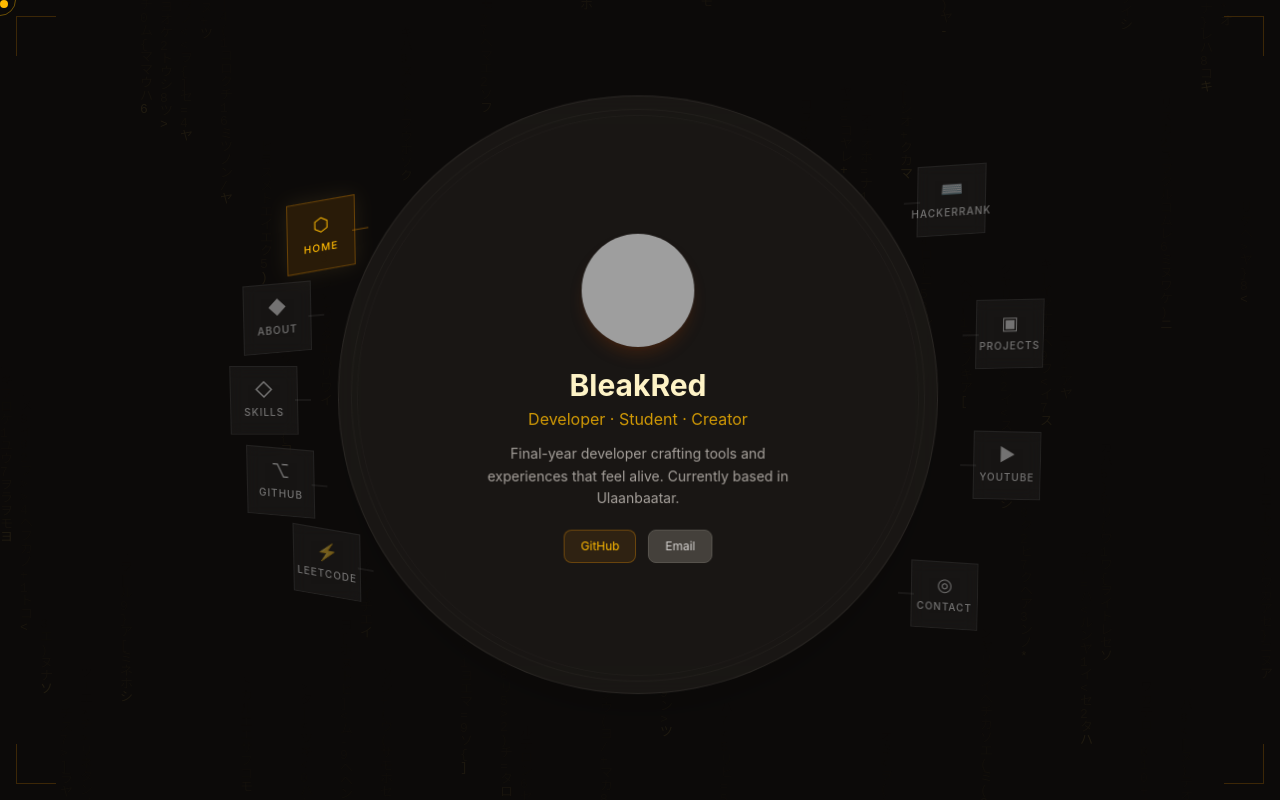
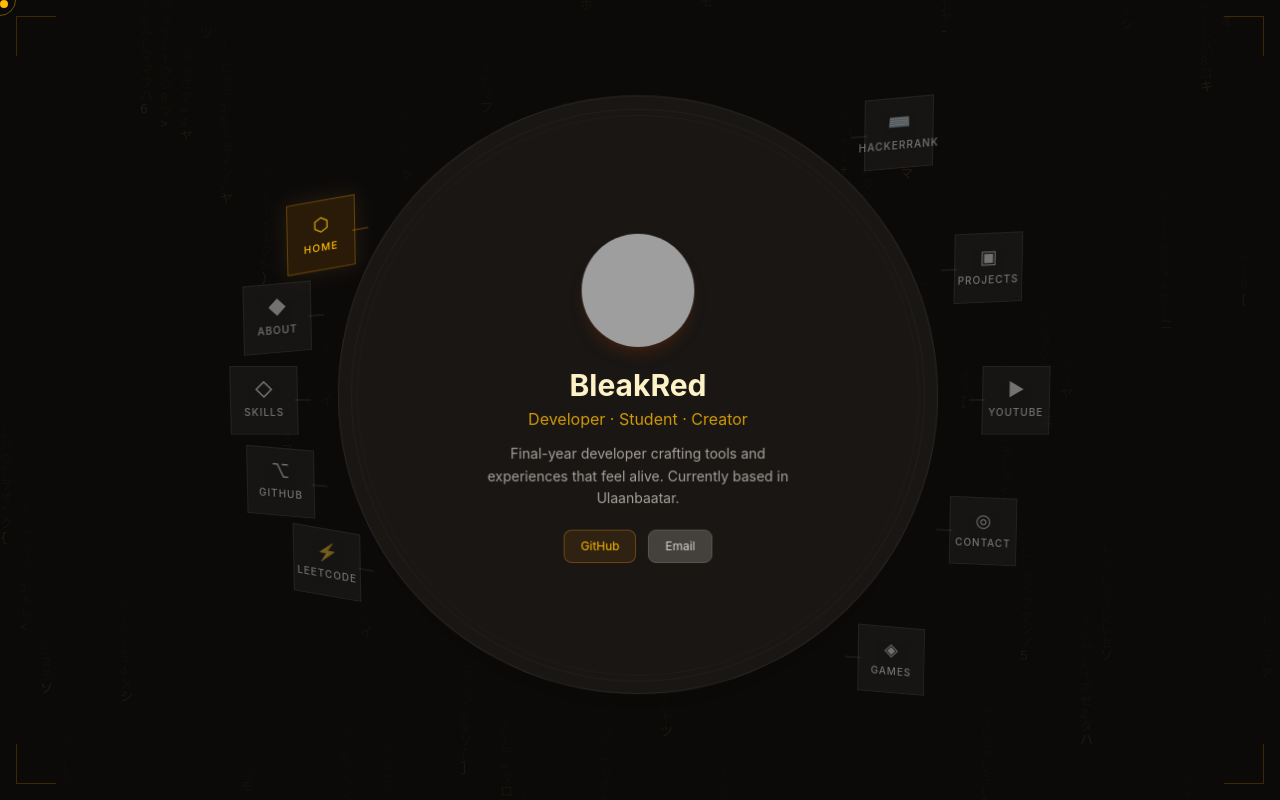
Before and after one commit to 0Orchlon/Portfolio, an Astro site: page / in a window 1280 px wide. Built offline with nearby package versions, Linux system fonts and the light colour scheme; Astro itself is replaced by a stand-in of ours; grey boxes are pictures that could not be loaded.

Commit message:
added games lol

```diff
--- a/src/components/Hub.tsx
+++ b/src/components/Hub.tsx
@@ -8,10 +8,11 @@ import YouTubeSection from './sections/YouTubeSection';
 import ContactSection from './sections/ContactSection';
 import LeetCodeSection from './sections/LeetCodeSection';
 import HackerRankSection from './sections/HackerRankSection';
+import GamesSection from './sections/GamesSection';
 import MouseTracker from './MouseTracker';
 import CodeRain from './CodeRain';
 
-type Section = 'home' | 'about' | 'skills' | 'github' | 'leetcode' | 'hackerrank' | 'projects' | 'youtube' | 'contact';
+type Section = 'home' | 'about' | 'skills' | 'github' | 'leetcode' | 'hackerrank' | 'projects' | 'youtube' | 'contact' | 'games';
 
 interface Props {
   avatar: string;
@@ -47,6 +48,7 @@ const NAV_ITEMS: { id: Section; label: string; icon: string; side: 'left' | 'rig
   { id: 'projects', label: 'Projects', icon: '▣', side: 'right' },
   { id: 'youtube', label: 'YouTube', icon: '▶', side: 'right' },
   { id: 'contact', label: 'Contact', icon: '◎', side: 'right' },
+  { id: 'games', label: 'Games', icon: '◈', side: 'right' },
 ];
 
 function NavButton({ label, icon, active, onClick, side, skew, mobile }: {
@@ -137,6 +139,7 @@ export default function Hub(props: Props) {
       case 'projects': return <ProjectsSection projects={props.projects} github={props.github} />;
       case 'youtube': return <YouTubeSection videos={props.youtubeVideos} />;
       case 'contact': return <ContactSection {...common} />;
+      case 'games': return <GamesSection />;
     }
   };
 
--- /dev/null
+++ b/src/components/games/Game2048.tsx
@@ -0,0 +1,109 @@
+import { useEffect, useState, useCallback } from 'react';
+
+const COLORS: Record<number, string> = {
+  2: '#efe8d6', 4: '#ede0c8', 8: '#f2b179', 16: '#f59563',
+  32: '#f67c5f', 64: '#f65e3b', 128: '#edcf72', 256: '#edcc61',
+  512: '#edc850', 1024: '#edc53f', 2048: '#edc22e',
+};
+
+function emptyGrid(): number[][] {
+  return Array.from({ length: 4 }, () => Array(4).fill(0));
+}
+
+function addTile(grid: number[][]) {
+  const cells: [number, number][] = [];
+  for (let r = 0; r < 4; r++)
+    for (let c = 0; c < 4; c++)
+      if (!grid[r][c]) cells.push([r, c]);
+  if (!cells.length) return;
+  const [r, c] = cells[Math.floor(Math.random() * cells.length)];
+  grid[r][c] = Math.random() < 0.9 ? 2 : 4;
+}
+
+function slide(row: number[]) {
+  const f = row.filter(v => v);
+  const missing = 4 - f.length;
+  return [...Array(missing).fill(0), ...f];
+}
+
+function merge(row: number[]): [number[], number] {
+  let score = 0;
+  const r = slide(row);
+  for (let i = 3; i > 0; i--) {
+    if (r[i] && r[i] === r[i - 1]) {
+      r[i] *= 2;
+      score += r[i];
+      r[i - 1] = 0;
+    }
+  }
+  return [slide(r), score];
+}
+
+function transpose(g: number[][]) {
+  return g[0].map((_, i) => g.map(r => r[i]));
+}
+
+export default function Game2048() {
+  const [grid, setGrid] = useState<number[][]>(() => {
+    const g = emptyGrid();
+    addTile(g);
+    addTile(g);
+    return g;
+  });
+  const [score, setScore] = useState(0);
+
+  const move = useCallback((dir: 'left' | 'right' | 'up' | 'down') => {
+    setGrid(prev => {
+      let g = prev.map(r => [...r]);
+      let add = 0;
+      if (dir === 'left') g = g.map(r => { const [n, s] = merge(r.reverse()); add += s; return n.reverse(); });
+      if (dir === 'right') g = g.map(r => { const [n, s] = merge(r); add += s; return n; });
+      if (dir === 'up') { g = transpose(g); g = g.map(r => { const [n, s] = merge(r.reverse()); add += s; return n.reverse(); }); g = transpose(g); }
+      if (dir === 'down') { g = transpose(g); g = g.map(r => { const [n, s] = merge(r); add += s; return n; }); g = transpose(g); }
+      setScore(s => s + add);
+      const changed = prev.some((r, i) => r.some((v, j) => v !== g[i][j]));
+      if (changed) addTile(g);
+      return g;
+    });
+  }, []);
+
+  useEffect(() => {
+    const handleKey = (e: KeyboardEvent) => {
+      const map: Record<string, 'left' | 'right' | 'up' | 'down'> = { ArrowLeft: 'left', ArrowRight: 'right', ArrowUp: 'up', ArrowDown: 'down' };
+      const d = map[e.key];
+      if (d) { e.preventDefault(); move(d); }
+    };
+    window.addEventListener('keydown', handleKey);
+    return () => window.removeEventListener('keydown', handleKey);
+  }, [move]);
+
+  const restart = () => {
+    const g = emptyGrid();
+    addTile(g);
+    addTile(g);
+    setGrid(g);
+    setScore(0);
+  };
+
+  const cellBg = (v: number) => COLORS[v] || '#3c2f1f';
+  const textColor = (v: number) => (v <= 4 ? '#776e65' : '#f9f6f2');
+
+  return (
+    <div className="flex flex-col items-center gap-2">
+      <div className="flex items-center gap-4 text-sm text-stone-400">
+        <span>Score: {score}</span>
+        <button onClick={restart} className="text-amber-400 hover:text-amber-300">New</button>
+      </div>
+      <div className="grid grid-cols-4 gap-2 p-3 rounded bg-stone-800/80" style={{ width: 220 }}>
+        {grid.flat().map((v, i) => (
+          <div key={i}
+            className="flex items-center justify-center rounded font-bold"
+            style={{ backgroundColor: cellBg(v), color: textColor(v), aspectRatio: '1', fontSize: v > 999 ? 14 : v > 99 ? 16 : 20 }}>
+            {v || ''}
+          </div>
+        ))}
+      </div>
+      <p className="text-xs text-stone-500">Arrow keys to slide</p>
+    </div>
+  );
+}
--- /dev/null
+++ b/src/components/games/Minesweeper.tsx
@@ -0,0 +1,104 @@
+import { useState, useCallback } from 'react';
+
+const ROWS = 8;
+const COLS = 8;
+const MINES = 10;
+
+type Cell = { mine: boolean; revealed: boolean; flagged: boolean; adjacent: number };
+
+function initGrid(): Cell[][] {
+  const g: Cell[][] = Array.from({ length: ROWS }, () =>
+    Array.from({ length: COLS }, () => ({ mine: false, revealed: false, flagged: false, adjacent: 0 }))
+  );
+  let placed = 0;
+  while (placed < MINES) {
+    const r = Math.floor(Math.random() * ROWS);
+    const c = Math.floor(Math.random() * COLS);
+    if (!g[r][c].mine) { g[r][c].mine = true; placed++; }
+  }
+  for (let r = 0; r < ROWS; r++)
+    for (let c = 0; c < COLS; c++)
+      if (!g[r][c].mine)
+        for (let dr = -1; dr <= 1; dr++)
+          for (let dc = -1; dc <= 1; dc++) {
+            const nr = r + dr, nc = c + dc;
+            if (nr >= 0 && nr < ROWS && nc >= 0 && nc < COLS && g[nr][nc].mine) g[r][c].adjacent++;
+          }
+  return g;
+}
+
+export default function Minesweeper() {
+  const [grid, setGrid] = useState<Cell[][]>(initGrid);
+  const [over, setOver] = useState(false);
+  const [won, setWon] = useState(false);
+
+  const reveal = useCallback((r: number, c: number, g: Cell[][]): Cell[][] => {
+    if (r < 0 || r >= ROWS || c < 0 || c >= COLS || g[r][c].revealed || g[r][c].flagged) return g;
+    g[r][c].revealed = true;
+    if (g[r][c].mine) { setOver(true); return g; }
+    if (g[r][c].adjacent === 0)
+      for (let dr = -1; dr <= 1; dr++)
+        for (let dc = -1; dc <= 1; dc++)
+          reveal(r + dr, c + dc, g);
+    return g;
+  }, []);
+
+  const handleClick = (r: number, c: number) => {
+    if (over || won) return;
+    setGrid(prev => {
+      const g = prev.map(row => row.map(cell => ({ ...cell })));
+      reveal(r, c, g);
+      const safe = g.flat().filter(x => !x.mine);
+      if (safe.every(x => x.revealed)) setWon(true);
+      return g;
+    });
+  };
+
+  const toggleFlag = (e: React.MouseEvent, r: number, c: number) => {
+    e.preventDefault();
+    if (over || won || grid[r][c].revealed) return;
+    setGrid(prev => prev.map((row, ri) => row.map((cell, ci) =>
+      ri === r && ci === c ? { ...cell, flagged: !cell.flagged } : cell
+    )));
+  };
+
+  const restart = () => { setGrid(initGrid()); setOver(false); setWon(false); };
+
+  const cell = (v: Cell) => {
+    if (v.flagged) return '⚑';
+    if (!v.revealed) return '';
+    if (v.mine) return '✕';
+    return v.adjacent || '';
+  };
+
+  const cellColor = (v: Cell) => {
+    if (!v.revealed || v.flagged) return 'bg-stone-700 hover:bg-stone-600';
+    if (v.mine) return 'bg-red-900';
+    return 'bg-stone-800';
+  };
+
+  const numColor = (n: number) => ['', 'text-blue-400', 'text-green-400', 'text-red-400', 'text-purple-400', 'text-amber-400', 'text-cyan-400', 'text-stone-400', 'text-stone-500'][n] || 'text-stone-400';
+
+  return (
+    <div className="flex flex-col items-center gap-2">
+      <div className="flex items-center gap-4 text-sm text-stone-400">
+        <span>{won ? 'You won!' : over ? 'Game over' : `${MINES} mines`}</span>
+        <button onClick={restart} className="text-amber-400 hover:text-amber-300">Restart</button>
+      </div>
+      <div className="grid grid-cols-8 gap-0.5">
+        {grid.flat().map((v, i) => {
+          const r = Math.floor(i / COLS), c = i % COLS;
+          return (
+            <button key={i}
+              onClick={() => handleClick(r, c)}
+              onContextMenu={e => toggleFlag(e, r, c)}
+              className={`w-7 h-7 text-xs flex items-center justify-center rounded ${cellColor(v)} ${numColor(v.adjacent)} transition-colors`}>
+              {cell(v)}
+            </button>
+          );
+        })}
+      </div>
+      <p className="text-xs text-stone-500">Left-click to reveal, right-click to flag</p>
+    </div>
+  );
+}
--- /dev/null
+++ b/src/components/games/Pong.tsx
@@ -0,0 +1,120 @@
+import { useEffect, useRef, useState } from 'react';
+
+const W = 300;
+const H = 180;
+const PAD_W = 6;
+const PAD_H = 28;
+const BALL_S = 5;
+
+export default function Pong() {
+  const canvasRef = useRef<HTMLCanvasElement>(null);
+  const [score, setScore] = useState([0, 0]);
+  const [over, setOver] = useState(false);
+
+  useEffect(() => {
+    const canvas = canvasRef.current;
+    if (!canvas) return;
+    const ctx = canvas.getContext('2d');
+    if (!ctx) return;
+
+    const state = {
+      px: 10, py: H / 2 - PAD_H / 2,
+      bx: W / 2, by: H / 2, bdx: 1.8, bdy: (Math.random() - 0.5) * 1.5,
+      ai: H / 2 - PAD_H / 2,
+      scr: [0, 0],
+      running: true,
+    };
+
+    const keys: Record<string, boolean> = {};
+
+    const handleKey = (e: KeyboardEvent) => {
+      keys[e.key] = e.type === 'keydown';
+      if (['ArrowUp', 'ArrowDown'].includes(e.key)) e.preventDefault();
+    };
+    window.addEventListener('keydown', handleKey);
+    window.addEventListener('keyup', handleKey);
+
+    const loop = setInterval(() => {
+      if (!state.running) return;
+
+      if (keys['ArrowUp']) state.py = Math.max(0, state.py - 3);
+      if (keys['ArrowDown']) state.py = Math.min(H - PAD_H, state.py + 3);
+
+      const target = state.by - PAD_H / 2;
+      state.ai += (target - state.ai) * 0.06;
+      state.ai = Math.max(0, Math.min(H - PAD_H, state.ai));
+
+      state.bx += state.bdx;
+      state.by += state.bdy;
+
+      if (state.by <= 0 || state.by >= H - BALL_S) state.bdy = -state.bdy;
+
+      if (state.bx <= PAD_W + 2 &&
+        state.by + BALL_S > state.py && state.by < state.py + PAD_H) {
+        state.bdx = Math.abs(state.bdx);
+        state.bdy += (state.by - (state.py + PAD_H / 2)) * 0.03;
+      }
+
+      if (state.bx >= W - PAD_W - 2 - BALL_S &&
+        state.by + BALL_S > state.ai && state.by < state.ai + PAD_H) {
+        state.bdx = -Math.abs(state.bdx);
+        state.bdy += (state.by - (state.ai + PAD_H / 2)) * 0.03;
+      }
+
+      if (state.bx < -BALL_S) { state.scr[1]++; reset(state); }
+      if (state.bx > W + BALL_S) { state.scr[0]++; reset(state); }
+
+      if (state.scr[0] >= 5 || state.scr[1] >= 5) {
+        state.running = false;
+        setOver(true);
+      }
+
+      setScore([...state.scr]);
+      draw(ctx, state);
+    }, 16);
+
+    return () => {
+      clearInterval(loop);
+      window.removeEventListener('keydown', handleKey);
+      window.removeEventListener('keyup', handleKey);
+    };
+  }, []);
+
+  return (
+    <div className="flex flex-col items-center gap-2">
+      <div className="flex items-center gap-4 text-sm text-stone-400">
+        <span>{score[0]} - {score[1]}</span>
+        {over && (
+          <button onClick={() => window.location.reload()} className="text-amber-400 hover:text-amber-300">Restart</button>
+        )}
+      </div>
+      <canvas ref={canvasRef} width={W} height={H} className="rounded border border-stone-700" />
+      <p className="text-xs text-stone-500">Arrow Up/Down to move</p>
+    </div>
+  );
+}
+
+function reset(s: any) {
+  s.bx = W / 2;
+  s.by = H / 2;
+  s.bdx = (Math.random() > 0.5 ? 1 : -1) * 1.8;
+  s.bdy = (Math.random() - 0.5) * 1.5;
+}
+
+function draw(ctx: CanvasRenderingContext2D, s: any) {
+  ctx.fillStyle = '#1c1917';
+  ctx.fillRect(0, 0, W, H);
+
+  ctx.fillStyle = '#c9a84c';
+  ctx.fillRect(s.px, s.py, PAD_W, PAD_H);
+  ctx.fillRect(W - s.px - PAD_W, s.ai, PAD_W, PAD_H);
+  ctx.fillRect(s.bx, s.by, BALL_S, BALL_S);
+
+  ctx.strokeStyle = '#292524';
+  ctx.beginPath();
+  ctx.setLineDash([4, 4]);
+  ctx.moveTo(W / 2, 0);
+  ctx.lineTo(W / 2, H);
+  ctx.stroke();
+  ctx.setLineDash([]);
+}
--- /dev/null
+++ b/src/components/games/Snake.tsx
@@ -0,0 +1,121 @@
+import { useEffect, useRef, useState } from 'react';
+
+const SIZE = 15;
+const TILE = 18;
+const W = SIZE * TILE;
+
+type Dir = 'up' | 'down' | 'left' | 'right';
+
+export default function Snake() {
+  const canvasRef = useRef<HTMLCanvasElement>(null);
+  const [score, setScore] = useState(0);
+  const [over, setOver] = useState(false);
+  const stateRef = useRef({ dir: 'right' as Dir, nextDir: 'right' as Dir, snake: [[7, 7]], food: [10, 10], alive: true });
+
+  useEffect(() => {
+    placeFood(stateRef.current);
+
+    const handleKey = (e: KeyboardEvent) => {
+      const map: Record<string, Dir> = { ArrowUp: 'up', ArrowDown: 'down', ArrowLeft: 'left', ArrowRight: 'right' };
+      const d = map[e.key];
+      if (!d) return;
+      e.preventDefault();
+      const s = stateRef.current;
+      const opposites = { up: 'down', down: 'up', left: 'right', right: 'left' };
+      if (opposites[d] !== s.dir) s.nextDir = d;
+    };
+    window.addEventListener('keydown', handleKey);
+
+    const canvas = canvasRef.current;
+    if (!canvas) return;
+    const ctx = canvas.getContext('2d');
+    if (!ctx) return;
+
+    const loop = setInterval(() => {
+      const s = stateRef.current;
+      if (!s.alive) return;
+      s.dir = s.nextDir;
+      const head = s.snake[0].slice();
+      if (s.dir === 'up') head[1]--;
+      if (s.dir === 'down') head[1]++;
+      if (s.dir === 'left') head[0]--;
+      if (s.dir === 'right') head[0]++;
+
+      if (head[0] < 0 || head[0] >= SIZE || head[1] < 0 || head[1] >= SIZE || s.snake.some(p => p[0] === head[0] && p[1] === head[1])) {
+        s.alive = false;
+        setOver(true);
+        draw(ctx, s);
+        return;
+      }
+
+      s.snake.unshift(head as [number, number]);
+      if (head[0] === s.food[0] && head[1] === s.food[1]) {
+        setScore(v => v + 1);
+        placeFood(s);
+      } else {
+        s.snake.pop();
+      }
+      draw(ctx, s);
+    }, 120);
+
+    return () => {
+      clearInterval(loop);
+      window.removeEventListener('keydown', handleKey);
+    };
+  }, []);
+
+  const restart = () => {
+    const s = stateRef.current;
+    s.snake = [[7, 7]];
+    s.dir = 'right';
+    s.nextDir = 'right';
+    s.alive = true;
+    setOver(false);
+    setScore(0);
+    placeFood(s);
+    const canvas = canvasRef.current;
+    if (canvas) draw(canvas.getContext('2d')!, s);
+  };
+
+  return (
+    <div className="flex flex-col items-center gap-2">
+      <div className="flex items-center gap-4 text-sm text-stone-400">
+        <span>Score: {score}</span>
+        {over && <button onClick={restart} className="text-amber-400 hover:text-amber-300">Restart</button>}
+      </div>
+      <canvas ref={canvasRef} width={W} height={W} className="rounded border border-stone-700" />
+      <p className="text-xs text-stone-500">Arrow keys to move</p>
+    </div>
+  );
+}
+
+function placeFood(s: { snake: number[][]; food: number[] }) {
+  let f: number[];
+  do {
+    f = [Math.floor(Math.random() * SIZE), Math.floor(Math.random() * SIZE)];
+  } while (s.snake.some(p => p[0] === f[0] && p[1] === f[1]));
+  s.food = f;
+}
+
+function draw(ctx: CanvasRenderingContext2D, s: { snake: number[][]; food: number[]; alive: boolean }) {
+  ctx.clearRect(0, 0, W, W);
+  ctx.fillStyle = '#1c1917';
+  ctx.fillRect(0, 0, W, W);
+
+  for (let x = 0; x < SIZE; x++) {
+    for (let y = 0; y < SIZE; y++) {
+      ctx.strokeStyle = '#292524';
+      ctx.strokeRect(x * TILE, y * TILE, TILE, TILE);
+    }
+  }
+
+  s.snake.forEach((p, i) => {
+    ctx.fillStyle = i === 0 ? '#c9a84c' : '#a3873d';
+    ctx.fillRect(p[0] * TILE + 1, p[1] * TILE + 1, TILE - 2, TILE - 2);
+  });
+
+  ctx.fillStyle = '#dc2626';
+  ctx.beginPath();
+  ctx.arc(s.food[0] * TILE + TILE / 2, s.food[1] * TILE + TILE / 2, 4, 0, Math.PI * 2);
+  ctx.fill();
+}
--- /dev/null
+++ b/src/components/sections/GamesSection.tsx
@@ -0,0 +1,48 @@
+import { useState } from 'react';
+import Snake from '../games/Snake';
+import Game2048 from '../games/Game2048';
+import Minesweeper from '../games/Minesweeper';
+import Pong from '../games/Pong';
+
+const GAMES = [
+  { id: 'snake', label: 'Snake' },
+  { id: '2048', label: '2048' },
+  { id: 'minesweeper', label: 'Minesweeper' },
+  { id: 'pong', label: 'Pong' },
+] as const;
+
+type GameId = (typeof GAMES)[number]['id'];
+
+export default function GamesSection() {
+  const [game, setGame] = useState<GameId | null>(null);
+
+  if (game) {
+    const Comp = { snake: Snake, '2048': Game2048, minesweeper: Minesweeper, pong: Pong }[game];
+    return (
+      <div className="h-full overflow-y-auto animate-fadeIn flex flex-col">
+        <div className="flex items-center gap-3 mb-3 flex-shrink-0">
+          <button onClick={() => setGame(null)}
+            className="text-xs text-amber-400/60 hover:text-amber-300 transition-colors">← Back</button>
+          <h2 className="text-xl font-bold text-amber-100">{GAMES.find(g => g.id === game)?.label}</h2>
+        </div>
+        <div className="flex-1 flex items-center justify-center min-h-0 py-2">
+          <Comp />
+        </div>
+      </div>
+    );
+  }
+
+  return (
+    <div className="h-full overflow-y-auto animate-fadeIn">
+      <h2 className="text-xl font-bold text-amber-100 mb-3">Games</h2>
+      <div className="grid grid-cols-1 gap-2">
+        {GAMES.map(g => (
+          <button key={g.id} onClick={() => setGame(g.id)}
+            className="w-full p-4 bg-stone-800/50 rounded-lg border border-stone-700/50 hover:border-amber-500/20 text-left transition-colors cursor-pointer">
+            <span className="text-base text-amber-100 font-medium">{g.label}</span>
+          </button>
+        ))}
+      </div>
+    </div>
+  );
+}
```
